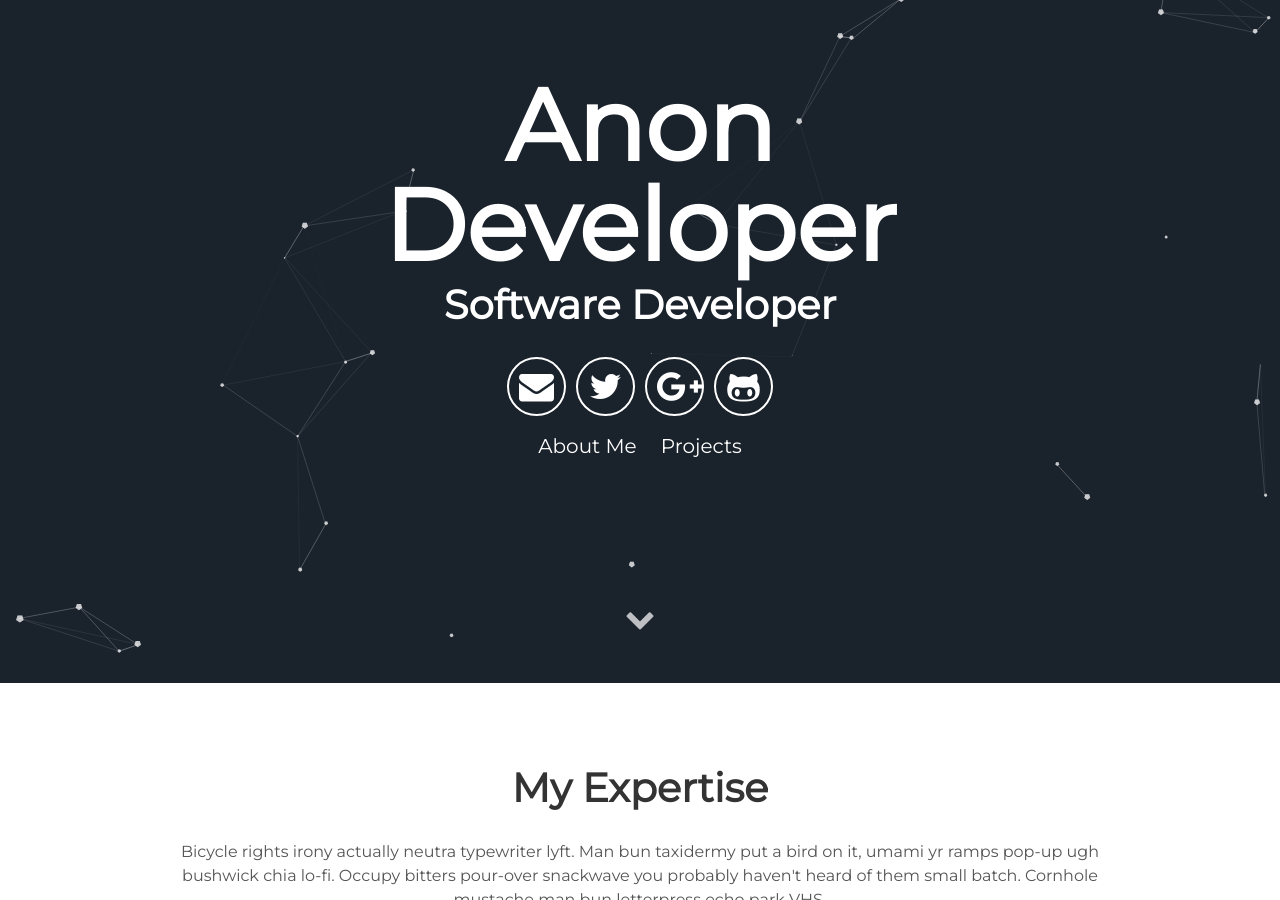
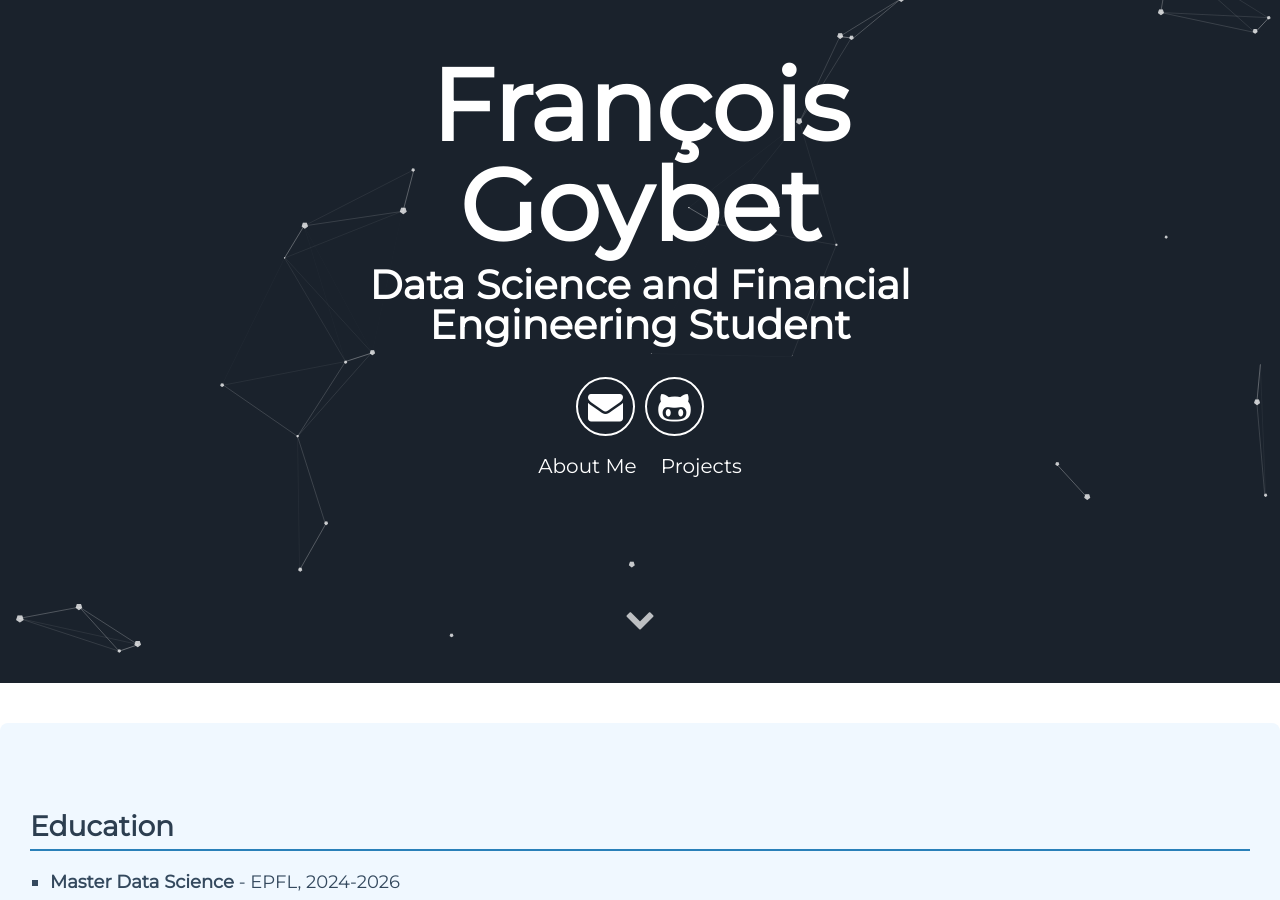
Before and after one commit to francois-goybet/francois-goybet.github.io, a Jekyll site: the page built from index.html, in a window 1280 px wide and 900 px high, scrolled down 217 px. Built offline with Jekyll 4.4.1, drawn with Linux system fonts in a browser that asks for light colours; some of the changed text lies outside the part shown.

Commit message:
remove about and projects

```diff
--- a/_config.yml
+++ b/_config.yml
@@ -1,17 +1,15 @@
 # Site settings
-title: A blog about lorem ipsum dolor sit amet
-description: A blog about lorem ipsum dolor sit amet
+title: François Goybet
+description: François Goybet Resume
 # baseurl: "/particle" # the subpath of your site, e.g. /blog
 # url: "localhost:3000" # the base hostname & protocol for your site e.g. http://willianjusten.com.br
 
 # User settings
-username: Anon Developer
-user_description: Bicycle rights irony actually neutra typewriter lyft. Man bun taxidermy put a bird on it, umami yr ramps pop-up ugh bushwick chia lo-fi. Occupy bitters pour-over snackwave you probably haven't heard of them small batch. Cornhole mustache man bun letterpress echo park VHS.
-user_title: Software Developer
-email: anon@anon.com
-twitter_username: lorem_ipsum
-github_username:  lorem_ipsum
-gplus_username:  lorem_ipsum
+username: François Goybet
+user_description: Looking for internship
+user_title: Data Science and Financial Engineering Student
+email: francoisgoybet@gmail.com
+github_username:  francois-goybet
 
 # Google-analytics
 google-analytics:
--- a/_includes/header.html
+++ b/_includes/header.html
@@ -6,8 +6,6 @@
       </h1>
       <div class="header-icons">
         <a aria-label="Send email" href="#"><i class="icon fa fa-envelope"></i></a>
-        <a aria-label="My Twitter" target="_blank" href="#"><i class="icon fa fa-twitter" aria-hidden="true"></i></a>
-        <a aria-label="My Google Plus" target="_blank" href="#"><i class="icon fa fa-google-plus" aria-hidden="true"></i></a>
         <a aria-label="My Github" target="_blank" href="#"><i class="icon fa fa-github-alt" aria-hidden="true"></i></a>
       </div>
       <div class="header-links">
--- a/_layouts/default.html
+++ b/_layouts/default.html
@@ -4,15 +4,7 @@
   <body>
       {% include header.html %}
 
-      <section id="about">
-        {% include about.html %}
-      </section>
-
       {% include education.html %}
-
-      <section id="projects">
-        {% include projects.html %}
-      </section>
 
         {{ content }}
       {% include footer.html %}
```
